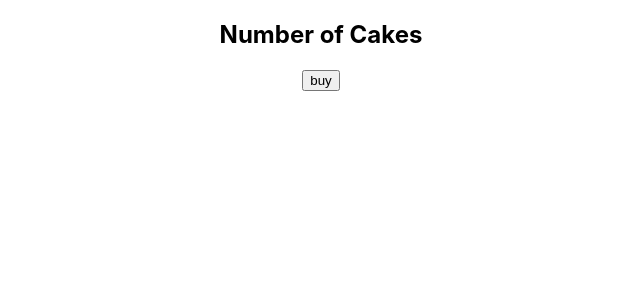
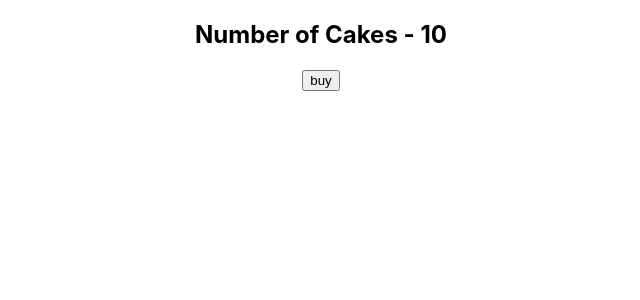
Before and after one commit to 01Deepak/react-redux-tut, a React (Create React App) app: page / in a window 1280 px wide. Shown: the top 300 px of the page, without its empty margins (319-959 px from the left). Built offline with nearby package versions, Linux system fonts and the light colour scheme.

Commit message:
add useSelector hook

```diff
--- a/src/Components/CakeContainer.js
+++ b/src/Components/CakeContainer.js
@@ -1,9 +1,11 @@
 import React from 'react'
+import { useSelector } from 'react-redux'
 
 const CakeContainer = () => {
+    const cakes = useSelector(state => state.numberOfCake)
   return (
     <div>
-        <h2>Number of Cakes</h2>
+        <h2>Number of Cakes - {cakes}</h2>
         <button>buy</button>
     </div>
   )
```
